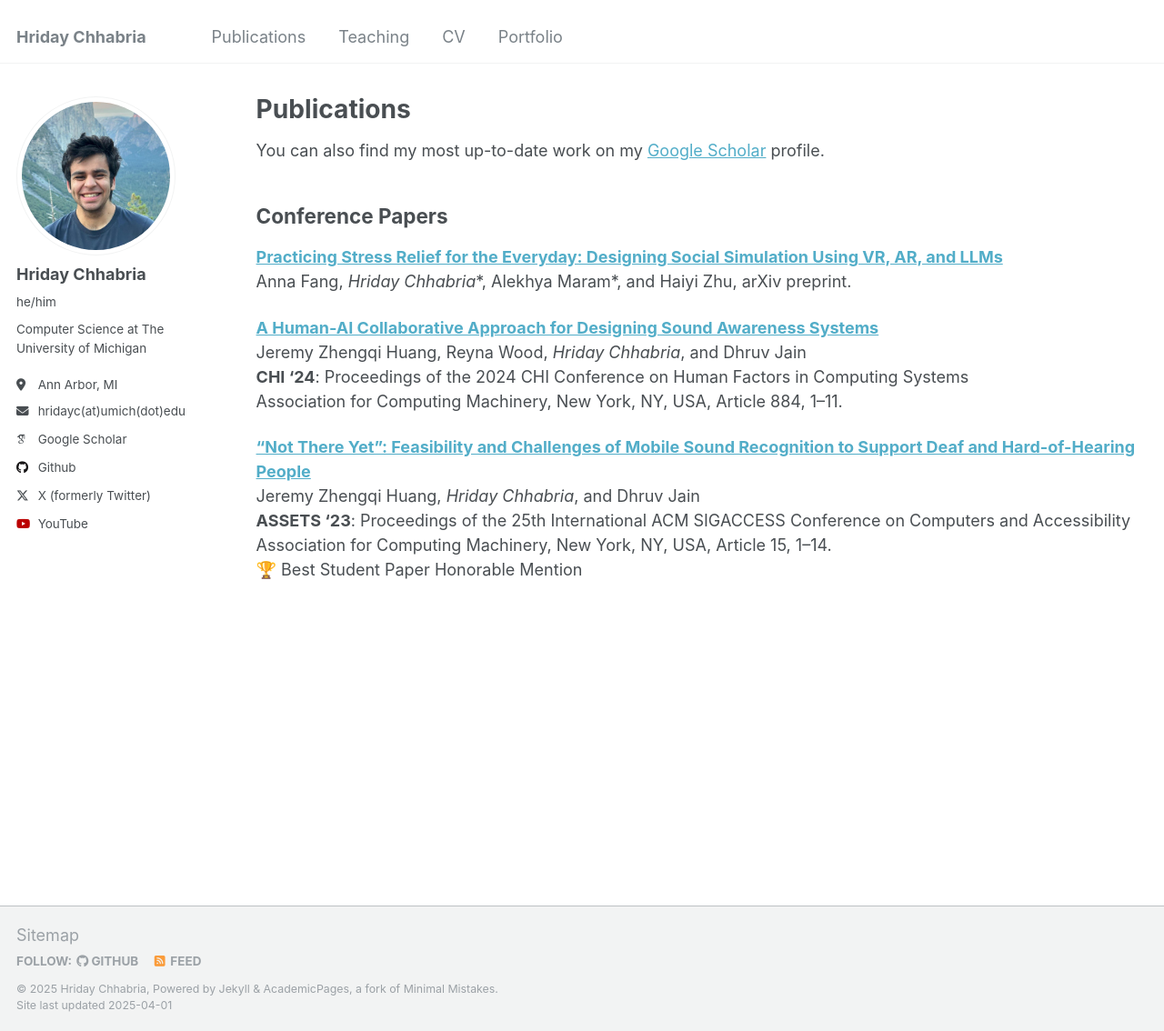
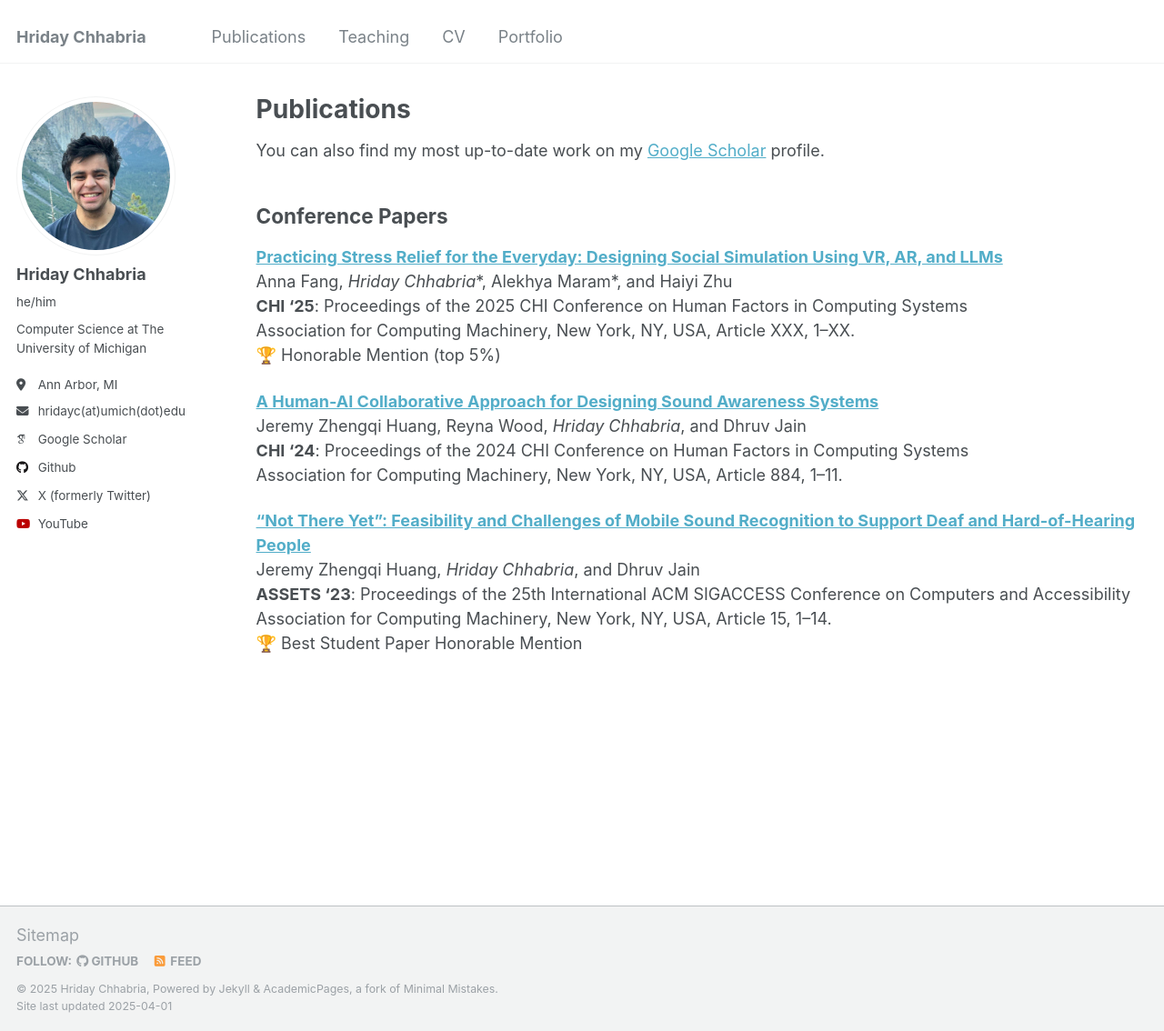
Before and after one commit to hridayc7/hridayc7.github.io, a Jekyll site: the page built from _pages/publications.md, in a window 1280 px wide and 1134 px high. Shown: the whole window at 91% size. Built offline with Jekyll 4.4.1, drawn with Linux system fonts in a browser that asks for light colours; some web fonts are replaced.

```diff
--- a/_pages/publications.md
+++ b/_pages/publications.md
@@ -8,8 +8,11 @@ author_profile: true
 You can also find my most up-to-date work on my [Google Scholar](https://scholar.google.com/citations?user=kT1Wm7oAAAAJ&hl=en) profile.
 
 ## Conference Papers
-[**Practicing Stress Relief for the Everyday: Designing Social Simulation Using VR, AR, and LLMs**](../publication/2025-simulus-design-study)
-Anna Fang, *Hriday Chhabria*\*, Alekhya Maram\*, and Haiyi Zhu, arXiv preprint.
+[**Practicing Stress Relief for the Everyday: Designing Social Simulation Using VR, AR, and LLMs**](../publication/2025-simulus-design-study)<br/>
+Anna Fang, *Hriday Chhabria*\*, Alekhya Maram\*, and Haiyi Zhu<br/>
+**CHI '25**: Proceedings of the 2025 CHI Conference on Human Factors in Computing Systems<br/>
+Association for Computing Machinery, New York, NY, USA, Article XXX, 1–XX.<br/>
+🏆 Honorable Mention (top 5%)
 
 [**A Human-AI Collaborative Approach for Designing Sound Awareness Systems**](../publication/2024-chi-human-ai-sound-awareness)<br/>
 Jeremy Zhengqi Huang, Reyna Wood, *Hriday Chhabria*, and Dhruv Jain<br/>
```
